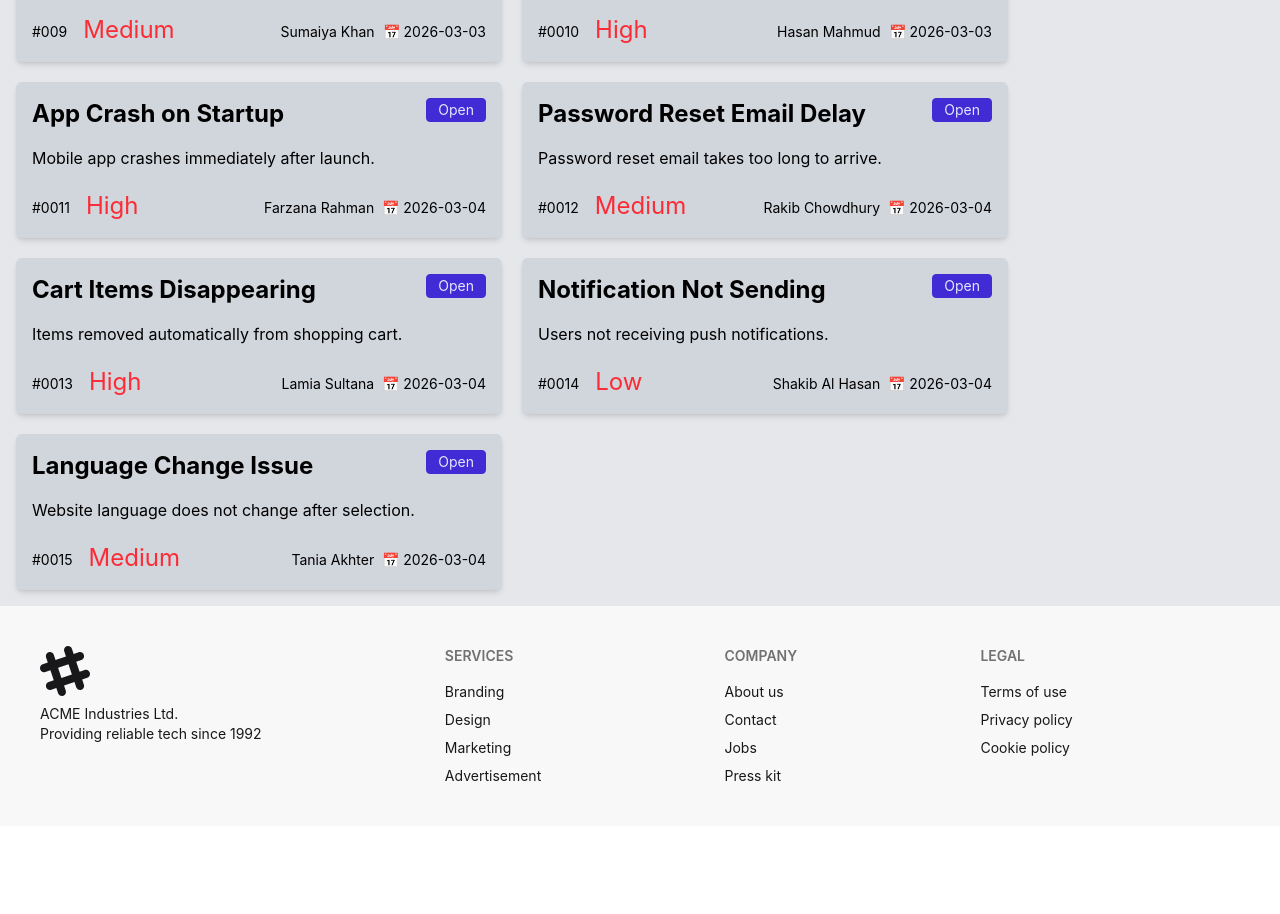
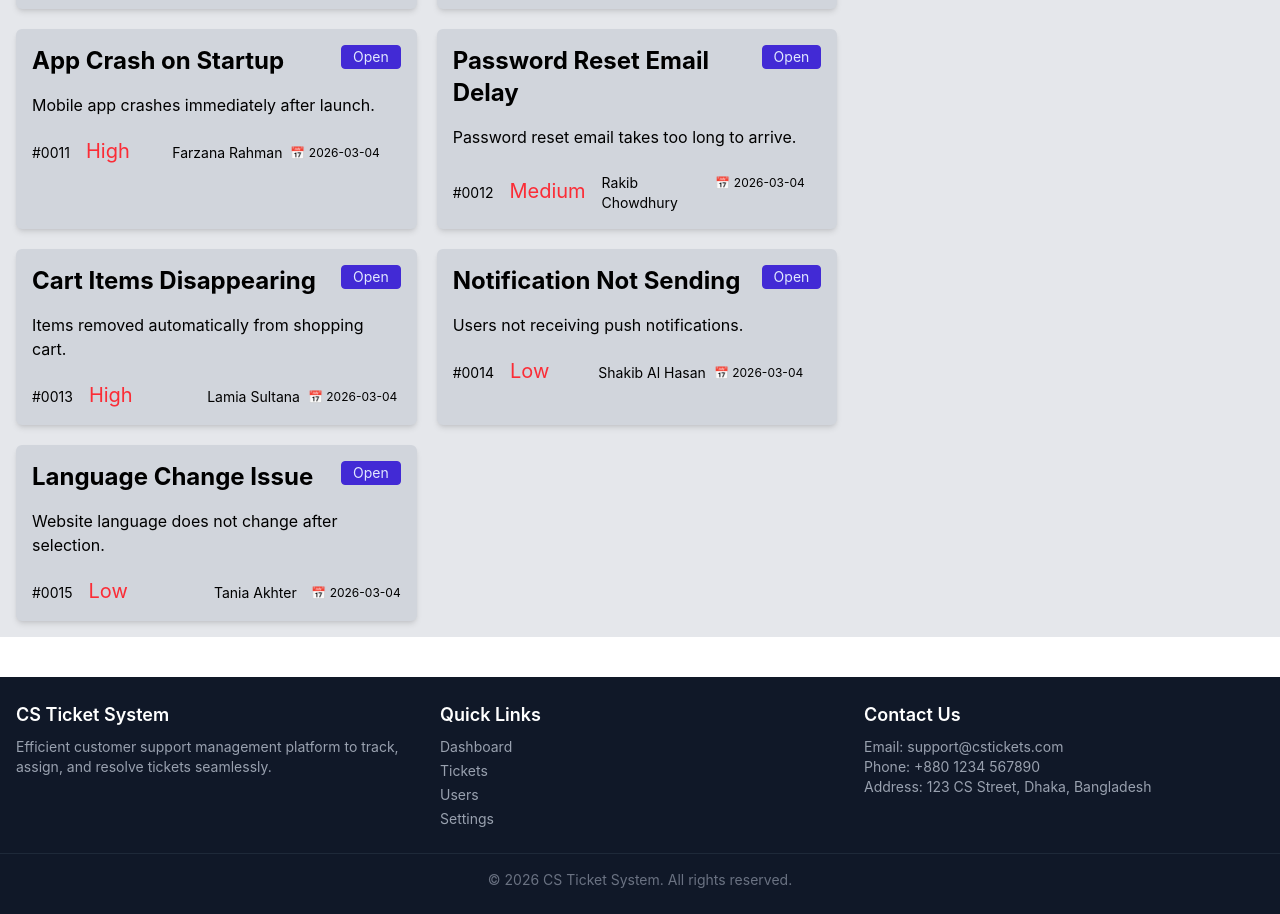
Before and after one commit to developer-faisal06/support-system, a React (Vite) app: page / in a window 1280 px wide. Shown: the part 1320-2234 px from the top of the page. Before the commit the page ends 2146 px from the top, so only its background shows below. Built offline with nearby package versions, Linux system fonts and the light colour scheme.

Commit message:
fix responsive

```diff
--- a/public/tickets.json
+++ b/public/tickets.json
@@ -130,7 +130,7 @@
     "title": "Language Change Issue",
     "description": "Website language does not change after selection.",
     "customer": "Tania Akhter",
-    "priority": "Medium",
+    "priority": "Low",
     "status": "In Progress",
     "createdAt": "2026-03-04"
   }
--- a/src/Component/Footer/Footer.jsx
+++ b/src/Component/Footer/Footer.jsx
@@ -2,46 +2,42 @@ import React from 'react';
 
 const Footer = () => {
     return (
-        <footer className="footer container mx-auto sm:footer-horizontal bg-base-200 text-base-content p-10">
-            <aside>
-                <svg
-                    width="50"
-                    height="50"
-                    viewBox="0 0 24 24"
-                    xmlns="http://www.w3.org/2000/svg"
-                    fillRule="evenodd"
-                    clipRule="evenodd"
-                    className="fill-current">
-                    <path
-                        d="M22.672 15.226l-2.432.811.841 2.515c.33 1.019-.209 2.127-1.23 2.456-1.15.325-2.148-.321-2.463-1.226l-.84-2.518-5.013 1.677.84 2.517c.391 1.203-.434 2.542-1.831 2.542-.88 0-1.601-.564-1.86-1.314l-.842-2.516-2.431.809c-1.135.328-2.145-.317-2.463-1.229-.329-1.018.211-2.127 1.231-2.456l2.432-.809-1.621-4.823-2.432.808c-1.355.384-2.558-.59-2.558-1.839 0-.817.509-1.582 1.327-1.846l2.433-.809-.842-2.515c-.33-1.02.211-2.129 1.232-2.458 1.02-.329 2.13.209 2.461 1.229l.842 2.515 5.011-1.677-.839-2.517c-.403-1.238.484-2.553 1.843-2.553.819 0 1.585.509 1.85 1.326l.841 2.517 2.431-.81c1.02-.33 2.131.211 2.461 1.229.332 1.018-.21 2.126-1.23 2.456l-2.433.809 1.622 4.823 2.433-.809c1.242-.401 2.557.484 2.557 1.838 0 .819-.51 1.583-1.328 1.847m-8.992-6.428l-5.01 1.675 1.619 4.828 5.011-1.674-1.62-4.829z"></path>
-                </svg>
-                <p>
-                    ACME Industries Ltd.
-                    <br />
-                    Providing reliable tech since 1992
-                </p>
-            </aside>
-            <nav>
-                <h6 className="footer-title">Services</h6>
-                <a className="link link-hover">Branding</a>
-                <a className="link link-hover">Design</a>
-                <a className="link link-hover">Marketing</a>
-                <a className="link link-hover">Advertisement</a>
-            </nav>
-            <nav>
-                <h6 className="footer-title">Company</h6>
-                <a className="link link-hover">About us</a>
-                <a className="link link-hover">Contact</a>
-                <a className="link link-hover">Jobs</a>
-                <a className="link link-hover">Press kit</a>
-            </nav>
-            <nav>
-                <h6 className="footer-title">Legal</h6>
-                <a className="link link-hover">Terms of use</a>
-                <a className="link link-hover">Privacy policy</a>
-                <a className="link link-hover">Cookie policy</a>
-            </nav>
-        </footer>
+        <footer className="bg-gray-900 text-white py-6 mt-10">
+  <div className="container mx-auto px-4 grid grid-cols-1 sm:grid-cols-2 lg:grid-cols-3 gap-6">
+
+    <div>
+      <h3 className="text-lg font-semibold mb-2">CS Ticket System</h3>
+      <p className="text-gray-400 text-sm">
+        Efficient customer support management platform to track, assign, and resolve tickets seamlessly.
+      </p>
+    </div>
+
+
+    <div>
+      <h3 className="text-lg font-semibold mb-2">Quick Links</h3>
+      <ul className="text-gray-400 text-sm space-y-1">
+        <li><a href="#" className="hover:text-white">Dashboard</a></li>
+        <li><a href="#" className="hover:text-white">Tickets</a></li>
+        <li><a href="#" className="hover:text-white">Users</a></li>
+        <li><a href="#" className="hover:text-white">Settings</a></li>
+      </ul>
+    </div>
+
+
+    <div>
+      <h3 className="text-lg font-semibold mb-2">Contact Us</h3>
+      <p className="text-gray-400 text-sm">Email: support@cstickets.com</p>
+      <p className="text-gray-400 text-sm">Phone: +880 1234 567890</p>
+      <p className="text-gray-400 text-sm">Address: 123 CS Street, Dhaka, Bangladesh</p>
+    </div>
+
+  </div>
+
+
+  <div className="mt-6 border-t border-gray-800 pt-4 text-center text-gray-500 text-sm">
+    &copy; 2026 CS Ticket System. All rights reserved.
+  </div>
+</footer>
     );
 };
 
--- a/src/Component/Navigation/Navigation.jsx
+++ b/src/Component/Navigation/Navigation.jsx
@@ -15,7 +15,6 @@ const Navigation = () => {
                              <li><a className='text-black'>Home</a></li>
                             <li><a className='text-black'>FAQ</a></li>
                             <li><a className='text-black'>Blog</a></li>
-                            <li><a className='text-black'>Download</a></li>
                             <li><a className='text-black'>Contact</a></li>
                         </ul>
                     </div>
@@ -28,7 +27,6 @@ const Navigation = () => {
                             <li ><a href='#'  className='  text-black font-bold focus:bg-blue-200'>Home</a></li>
                             <li><a href='#' className='text-black font-bold focus:bg-blue-200'>FAQ</a></li>
                             <li><a href='#' className='text-black font-bold focus:bg-blue-200'>Blog</a></li>
-                            <li><a href='#' className='text-black font-bold focus:bg-blue-200'>Download</a></li>
                             <li><a href='#' className='text-black font-bold focus:bg-blue-200'>Contact</a></li>
                         </ul>
                     </div>
--- a/src/Component/StatusCard/StatusCard.jsx
+++ b/src/Component/StatusCard/StatusCard.jsx
@@ -4,8 +4,8 @@ import React from 'react';
 const StatusCard = ({progress,resolve}) => {
     return (
         <div className="bg-gray-200">
-            <div className='container mx-auto flex justify-center gap-10 py-20'>
-                <div className="status-card relative h-[200px] w-[50%]  shadow-sm flex justify-center items-center ">
+            <div className='container mx-auto grid grid-cols md:grid-cols-2 gap-4 p-4 lg:py-10 lg:gap-10'>
+                <div className="status-card relative h-[200px] shadow-sm flex justify-center items-center ">
 
                     <div className="content flex flex-col  ">
                         <h2 className="text-2xl font-bold ">In-Progress </h2>
@@ -13,7 +13,7 @@ const StatusCard = ({progress,resolve}) => {
                     </div>
 
                 </div>
-                <div className="status-card relative h-[200px] w-[50%]  shadow-sm flex justify-center items-center">
+                <div className="status-card relative h-[200px]  shadow-sm flex justify-center items-center">
                     <div className="content flex flex-col  ">
                         <h2 className="text-2xl font-bold ">Resolved</h2>
                         <span className='text-4xl font-bold mx-auto py-2'>{resolve.length}</span>
--- a/src/Component/TicketList/TicketList.jsx
+++ b/src/Component/TicketList/TicketList.jsx
@@ -28,11 +28,11 @@ const TicketList = ({ ticket, handleProcess,disabled }) => {
                     <div className="footer flex justify-between items-center ">
                         <div className="flex gap-4 items-center pt-1">
                             <span className='pt-1'>#00{ticket.id}</span>
-                            <span className='text-red-500 text-2xl' >{ticket.priority}</span>
+                            <span className='text-red-500 text-xl' >{ticket.priority}</span>
                         </div>
-                        <div className="flex pt-2">
+                        <div className="grid grid-cols-2 sm:grid-cols-1 lg:grid-cols-1 xl:grid-cols-2  pt-2 ">
                             <p>{ticket.customer}</p>
-                            <span> 📅 {ticket.createdAt}</span>
+                            <span className='text-[12px]' > 📅 {ticket.createdAt}</span>
                         </div>
 
                     </div>
--- a/src/Component/TicketManagment/TicketManagment.jsx
+++ b/src/Component/TicketManagment/TicketManagment.jsx
@@ -9,10 +9,10 @@ const TicketManagment = ({disabled, data, handleProcess, progress , handeleCompl
 
     return (
         <div className='bg-gray-200' >
-            <div className="flex justify-between container mx-auto">
-                <div className=' w-[80%] p-4'>
+            <div className="grid grid-cols md:grid-cols-3  container mx-auto">
+                <div className='col-span md:col-span-2 p-4'>
                     <h1 className=' container mx-auto text-2xl pb-4 font-bold text-black' >Customer Tickets </h1>
-                    <div className="card-list grid grid-cols-2 gap-5">
+                    <div className="card-list grid grid-cols sm:grid-cols md:grid-cols lg:grid-cols-2 gap-5">
                         {
                         data.map(ticket => <TicketList
                             disabled={disabled.includes(ticket.id)}
--- a/src/Component/TicketResult/TicketResult.jsx
+++ b/src/Component/TicketResult/TicketResult.jsx
@@ -3,17 +3,17 @@ import React from 'react';
 const TicketResult = ({ progress, handeleComplete, resolve }) => {
 
     return (
-        <div className='bg-gray-200 w-[20%] p-4'>
-            <h1 className='text-2xl pb-4 font-bold text-black '  >Customer Tickets </h1>
+        <div className='bg-gray-200 p-4'>
+            <h1 className='text-2xl pb-4 font-bold text-black '  >Active Tickets </h1>
 
-            <div className="flex flex-col gap-4">
+            <div className="flex flex-col gap-4 min-h-[200px]">
 
                 {
                     progress.map(progres =>
                         <div className='bg-gray-300  p-4 text-black rounded-md shadow-md '>
                             <div className="">
                                 <h2 className='text-bold font-bold pb-4' >{progres.title}</h2>
-                                <button onClick={() => handeleComplete(progres)} className="btn btn-success btn-block text-white text-lg">Success</button>
+                                <button onClick={() => handeleComplete(progres)} className="btn btn-success btn-block text-white text-lg">Complete</button>
                             </div>
                         </div>
                     )
@@ -24,8 +24,7 @@ const TicketResult = ({ progress, handeleComplete, resolve }) => {
             </div>
 
             <h1 className='text-2xl py-4 font-bold text-black ' >Resolve Tickets </h1>
-
-            <div className="flex flex-col gap-4">
+            <div className="grid grid-cols gap-4">
 
                 {
                     resolve.map(resolve =>
```
